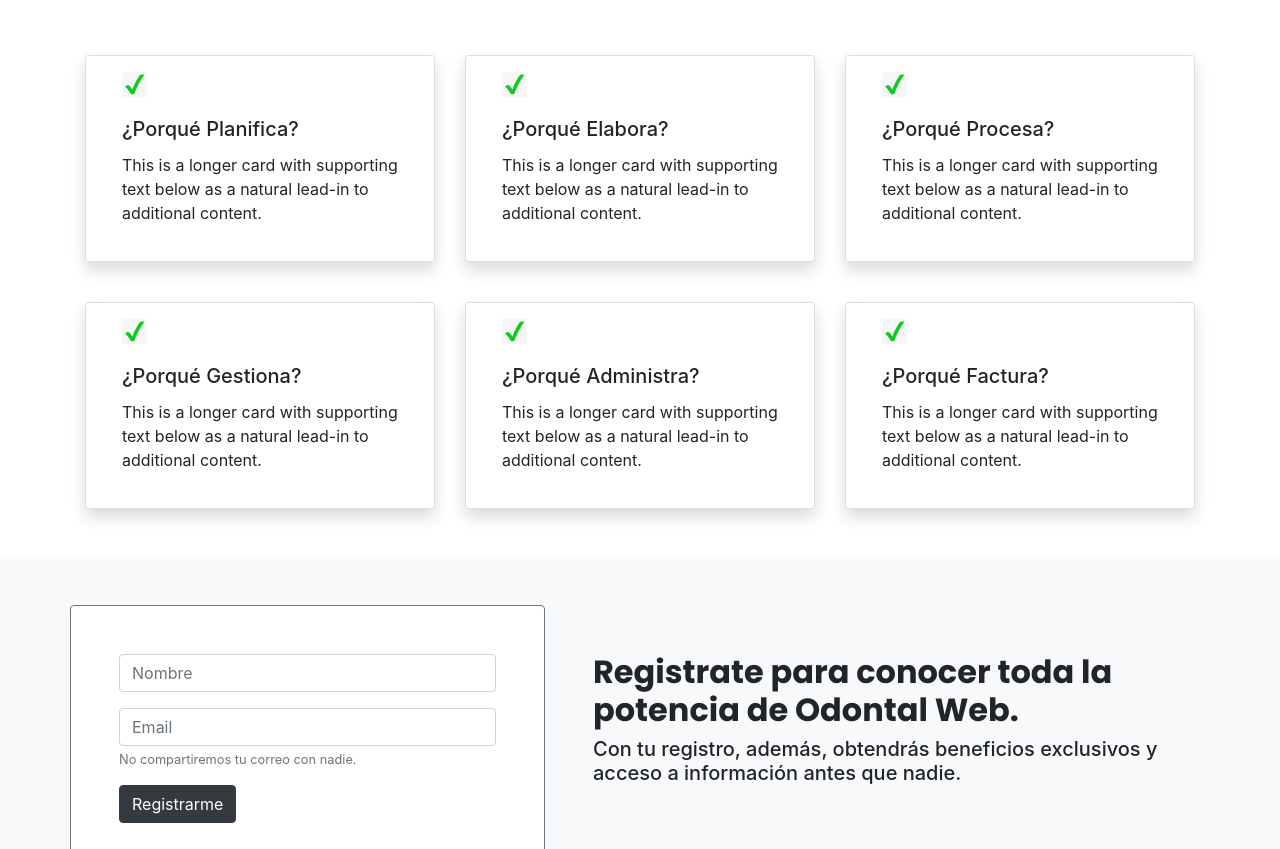
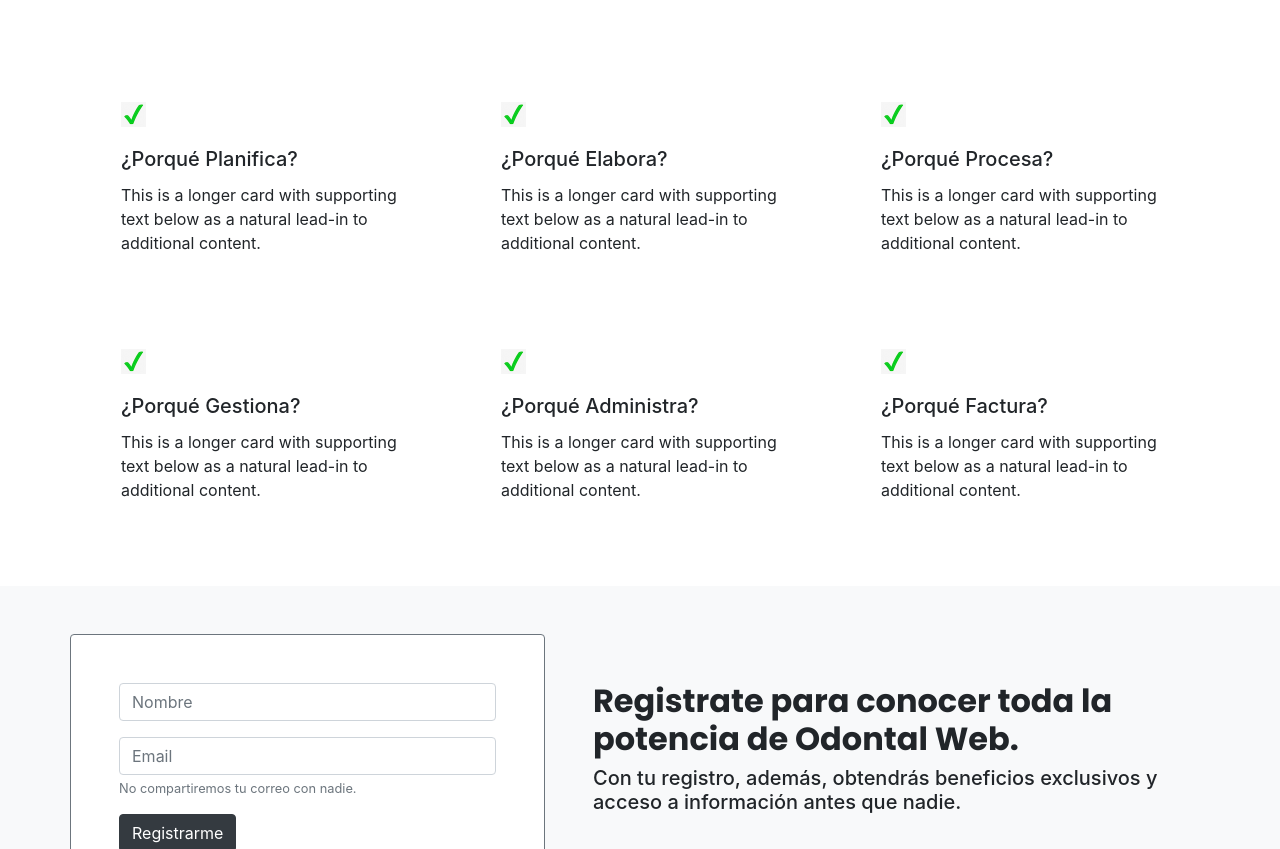
Before and after one commit to adrianruiz-ar/odontalweb, a plain HTML site: page index.html in a window 1280 px wide. Shown: the part 596-1445 px from the top of the page. Drawn offline with nearby package versions, Linux system fonts and the light colour scheme; a script that the page names is missing.

Commit message:
cambio card e img hero

```diff
--- a/css/style.css
+++ b/css/style.css
@@ -1,3 +1,6 @@
+html {
+  scroll-behavior: smooth; }
+
 body {
   margin: 0px;
   padding: 0px; }
--- a/index.html
+++ b/index.html
@@ -39,7 +39,7 @@
                 <div class="row my-5">
                     <div class="col-md-6 my-3 order-md-2">
                         <div class="heroImagen">
-                            <img src="img/illustration.png" alt="OdontalWeb" class="img-fluid rounded mx-auto" style="width: 600px;">
+                            <img src="img/home-hero.png" alt="OdontalWeb" class="img-fluid rounded mx-auto">
                         </div>
                     </div>
                     <div class="col-md-6 p-4 order-md-1">
@@ -57,7 +57,7 @@
             <div class="container">
                 <div class="row row-cols-1 row-cols-md-3">
                     <div class="col md-4 tarjetas">
-                        <div class="card shadow p-3 bg-white rounded">
+                        <div class="p-3">
                             <img src="img/icono.png" class="iconoCard" alt="planifica">
                             <div class="card-body">
                                 <h5 class="card-title">¿Porqué Planifica?</h5>
@@ -66,7 +66,7 @@
                         </div>
                     </div>
                     <div class="col md-4 tarjetas">
-                        <div class="card shadow p-3 bg-white rounded">
+                        <div class="p-3">
                             <img src="img/icono.png" class="iconoCard" alt="elabora">
                             <div class="card-body">
                                 <h5 class="card-title">¿Porqué Elabora?</h5>
@@ -75,7 +75,7 @@
                         </div>
                     </div>
                     <div class="col md-4 tarjetas">
-                        <div class="card shadow p-3 bg-white rounded">
+                        <div class="p-3">
                             <img src="img/icono.png" class="iconoCard" alt="procesa">
                             <div class="card-body">
                                 <h5 class="card-title">¿Porqué Procesa?</h5>
@@ -89,7 +89,7 @@
             <div class="container">
                 <div class="row row-cols-1 row-cols-md-3">
                     <div class="col md-4 tarjetas">
-                        <div class="card shadow p-3 bg-white rounded">
+                        <div class="p-3">
                             <img src="img/icono.png" class="iconoCard" alt="gestiona">
                             <div class="card-body">
                                 <h5 class="card-title">¿Porqué Gestiona?</h5>
@@ -98,7 +98,7 @@
                         </div>
                     </div>
                     <div class="col md-4 tarjetas">
-                        <div class="card shadow p-3 bg-white rounded">
+                        <div class="p-3">
                             <img src="img/icono.png" class="iconoCard" alt="adminstra">
                             <div class="card-body">
                                 <h5 class="card-title">¿Porqué Administra?</h5>
@@ -107,7 +107,7 @@
                         </div>
                     </div>
                     <div class="col md-4 tarjetas">
-                        <div class="card shadow p-3 bg-white rounded">
+                        <div class="p-3">
                             <img src="img/icono.png" class="iconoCard" alt="factura">
                             <div class="card-body">
                                 <h5 class="card-title">¿Porqué Factura?</h5>
--- a/js/script.js
+++ /dev/null
@@ -1,12 +0,0 @@
-// ------------ Velocidad de Baja link superior ------------
-
-$("#btnRegistro").click(scroll)
-
-function scroll() {
-    $("html, body").animate(
-        {
-            scrollTop: $("#form").offset().top
-        },
-        3000
-    )
-}
```
Also changed, not shown: img/home-hero.png (added), img/illustration.png (deleted).
